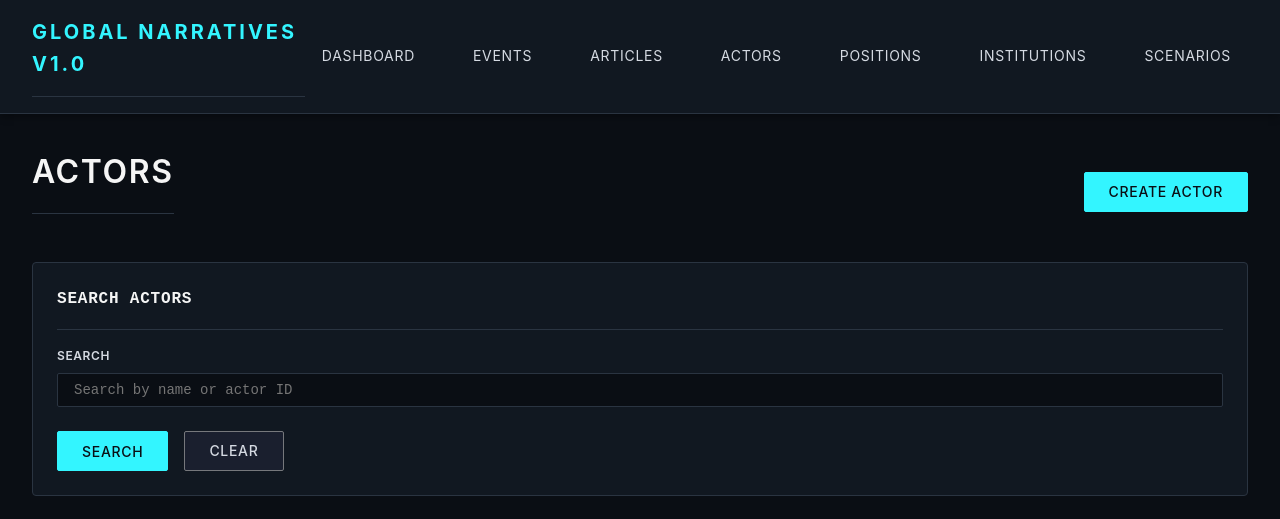
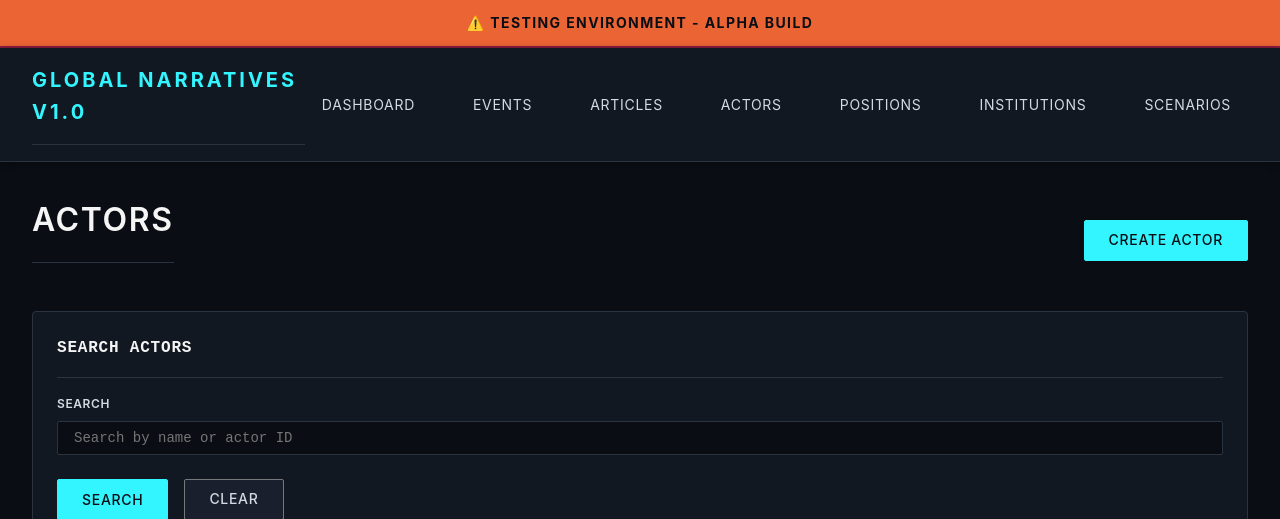
Before and after one commit to globalnarratives/event_engine_v1.0, a Flask app: template app/templates/actors/index.html in a window 1280 px wide. Shown: the top 519 px of the page. Run offline with Flask 3, Linux system fonts and the light colour scheme; the template is opened without the code that fills it, so the values that code supplies are empty.

Commit message:
Testing Environment Improvements

```diff
--- a/app/static/css/style.css
+++ b/app/static/css/style.css
@@ -857,3 +857,15 @@ a:hover {
     word-break: break-word;
     max-width: 400px;
 }
+
+.testing-banner {
+    background: var(--color-accent-warning);
+    color: var(--color-bg-primary);
+    padding: 0.75rem;
+    text-align: center;
+    font-family: var(--font-ui);
+    font-weight: 700;
+    text-transform: uppercase;
+    letter-spacing: 0.1em;
+    border-bottom: 2px solid var(--color-accent-critical);
+}
--- a/app/templates/auth/login.html
+++ b/app/templates/auth/login.html
@@ -7,6 +7,7 @@
     <link rel="stylesheet" href="{{ url_for('static', filename='css/style.css') }}">
 </head>
 <body>
+    <div class="testing-banner">⚠️ TESTING ENVIRONMENT - Alpha Build</div>
     <div class="container">
         <div class="login-wrapper">
             <div class="card" style="max-width: 500px; margin: 100px auto;">
--- a/app/templates/base.html
+++ b/app/templates/base.html
@@ -8,6 +8,7 @@
     {% block extra_css %}{% endblock %}
 </head>
 <body>
+    <div class="testing-banner">⚠️ TESTING ENVIRONMENT - Alpha Build</div>
     <!-- Site Header -->
     <header class="site-header">
         <div style="display: flex; justify-content: space-between; align-items: center;">
```
